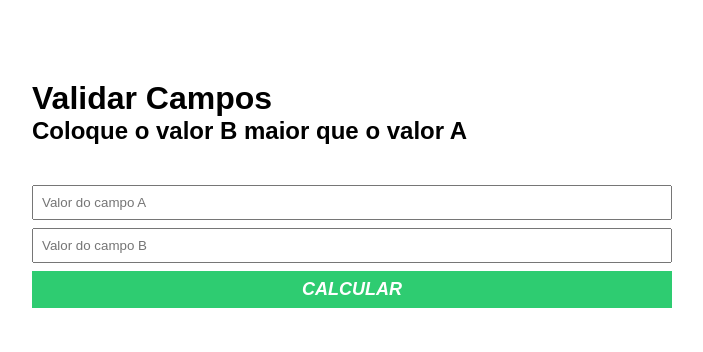
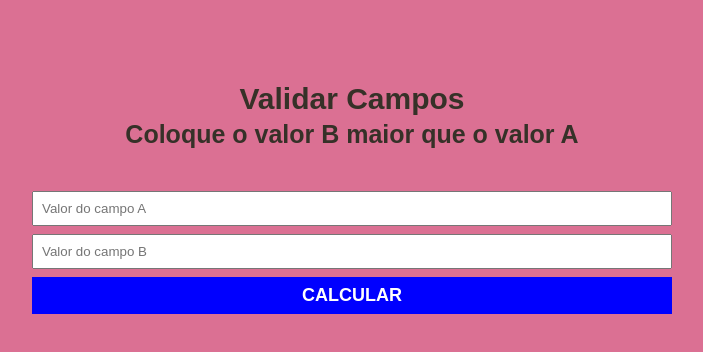
Before and after one commit to Handerrr/curso_ebac_frontend, a plain HTML site: page Html-js/index.html in a window 1280 px wide. Shown: the whole page, without its empty margins (288-991 px from the left). Drawn offline with Linux system fonts and the light colour scheme.

Commit message:
Update main.css

```diff
--- a/Html-js/main.css
+++ b/Html-js/main.css
@@ -5,17 +5,30 @@
     font-family: sans-serif;
 }
 
+h1, h2 {
+    color:rgb(54, 49, 40);
+    padding: 2px;
+    font-size: 25px;
+}
+
+h1 {
+    font-size: 30px;
+}
+
 body {
+    background-color:palevioletred;
 }
 
 .container {
     margin: 80px auto;
     max-width: 640px;
     width: 100%;
+    text-align: center;
 }
 
 form {
     margin-top: 40px;
+
 }
 
 input, textarea, button {
@@ -27,18 +40,17 @@ input, textarea, button {
 }
 
 button {
-    background-color: #2ecc71;
+    background-color: blue;
     border: none;
     text-transform: uppercase;
     color: #fff;
     font-weight: bold;
     font-size: 18px;
-    font-style: italic;
     cursor: pointer;
 }
 
 button:hover {
-    background-color: #27ae60;
+    background-color: rgb(36, 36, 206);
 }
 
 .paragrafo {
```
